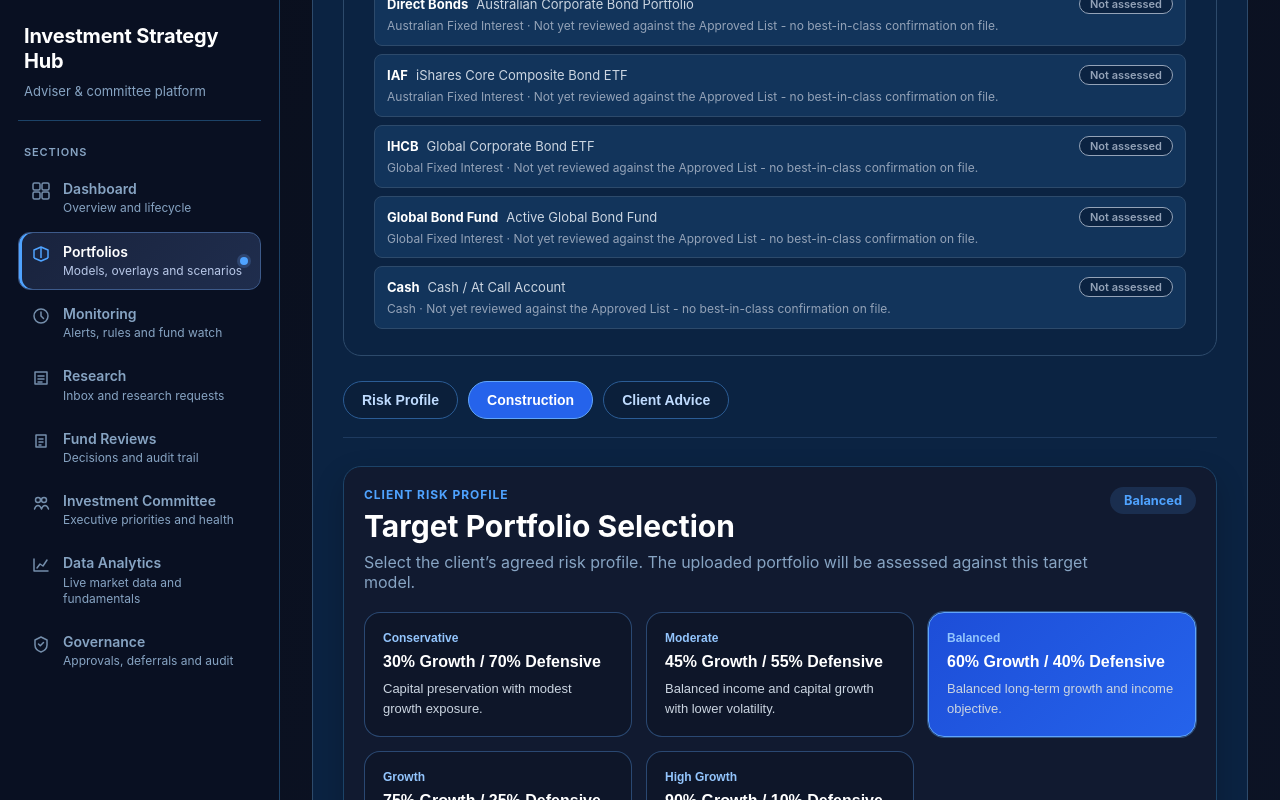
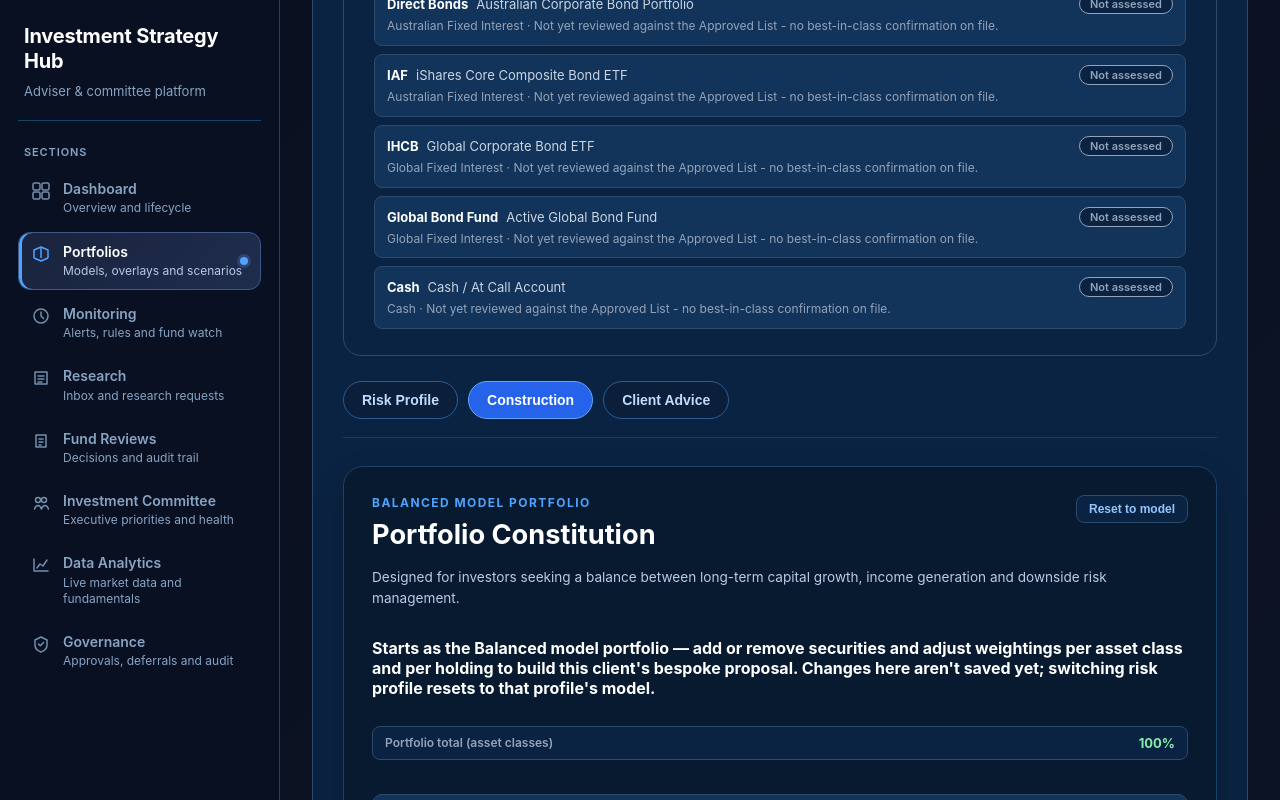
Before and after one commit to 7rg8kbvgb5-web/investment-platform-live, a Next.js app: page /portfolios in a window 1280 px wide. Both pictures are taken after a click on the button "Construction". Shown: the part 1170-1970 px from the top of the page. Built offline with nearby package versions, Linux system fonts and the light colour scheme.

Commit message:
Refactor PortfolioWorkspace component structure

```diff
--- a/components/PortfolioWorkspace.tsx
+++ b/components/PortfolioWorkspace.tsx
@@ -9,22 +9,20 @@ import ClientRiskProfileSelector from './ClientRiskProfileSelector'
 import {
   useClientAdvice,
 } from './ClientAdviceContext'
-import ModelPortfolioBuilderPanel from "./ModelPortfolioBuilderPanel";
 import InstitutionalProposalBuilderPanel from "./InstitutionalProposalBuilderPanel";
 
-type PortfolioWorkspaceKey =
-  | 'construction'
-  | 'analytics'
-  | 'riskProfiles'
-  | 'clientAdvice'
-  | 'governance'
+type PortfolioWorkspaceKey = 'riskProfile' | 'construction' | 'clientAdvice'
 
 interface Props {
+  // The formally-set model portfolio per risk profile - "under a perfect
+  // scenario" - built and edited here.
+  riskProfile: React.ReactNode
+  // A specific client's uploaded portfolio compared against, and adjusted
+  // towards, the risk profile selected above.
   construction: React.ReactNode
-  analytics: React.ReactNode
-  riskProfiles: React.ReactNode
+  // Reasoning, sourced context, and manual additions that turn the
+  // construction output into a client-ready proposal.
   clientAdvice: React.ReactNode
-  governance: React.ReactNode
 }
 
 export default function PortfolioWorkspace(props: Props) {
@@ -32,14 +30,12 @@ export default function PortfolioWorkspace(props: Props) {
 }
 
 function WorkspaceBody({
+  riskProfile,
   construction,
-  analytics,
-  riskProfiles,
   clientAdvice,
-  governance,
 }: Props) {
   const [activeTab, setActiveTab] =
-    useState<PortfolioWorkspaceKey>('construction')
+    useState<PortfolioWorkspaceKey>('riskProfile')
 
   const { selectedRiskProfile, setSelectedRiskProfile } = useClientAdvice()
 
@@ -74,24 +70,18 @@ function WorkspaceBody({
     <div className="space-y-6">
       <PortfolioWorkspaceTabs activeTab={activeTab} onChange={setActiveTab} />
 
-      {activeTab === 'construction' && (
+      {activeTab === 'riskProfile' && (
         <div className="section">
           <ClientRiskProfileSelector
             selectedRiskProfile={selectedRiskProfile}
             onChange={setSelectedRiskProfile}
           />
-          {construction}
+          {riskProfile}
         </div>
       )}
 
-      {activeTab === 'analytics' && (
-        <div className="section">{analytics}</div>
-      )}
-
-      {activeTab === 'riskProfiles' && (
-        <div className="section">
-          <ModelPortfolioBuilderPanel />
-        </div>
+      {activeTab === 'construction' && (
+        <div className="section">{construction}</div>
       )}
 
       {activeTab === 'clientAdvice' && (
@@ -119,8 +109,6 @@ function WorkspaceBody({
           />
         </div>
       )}
-
-      {activeTab === 'governance' && governance}
     </div>
   )
 }
```
